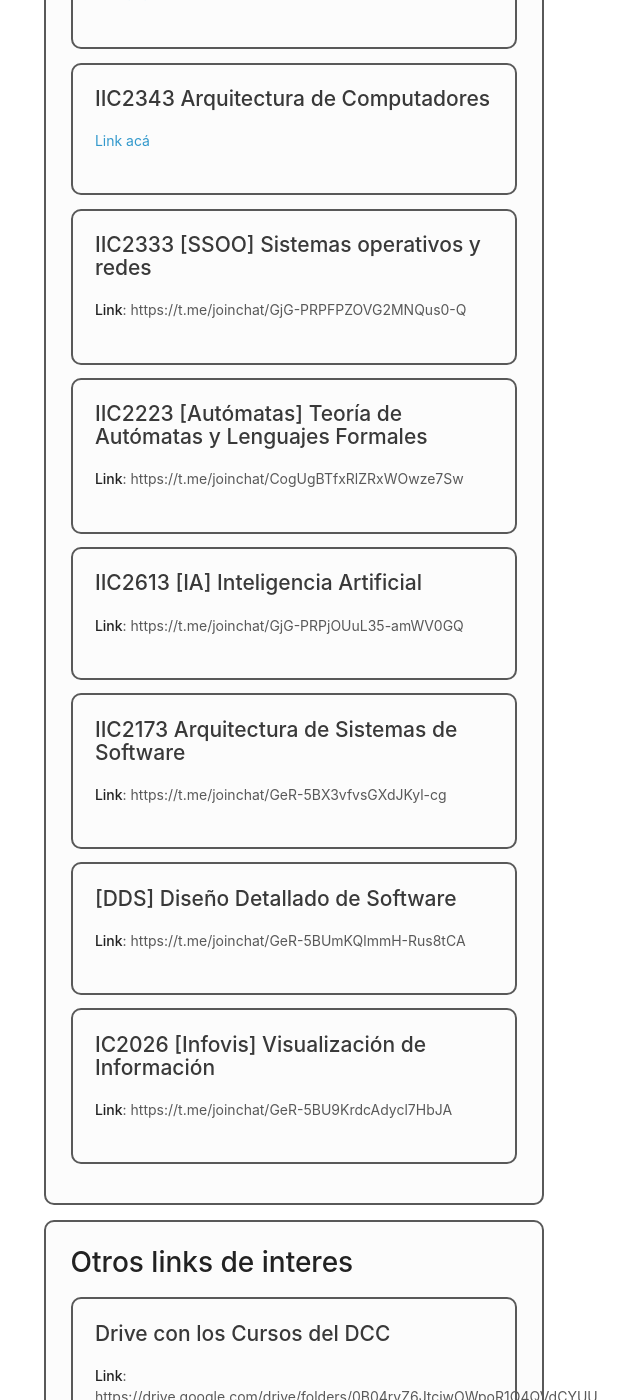
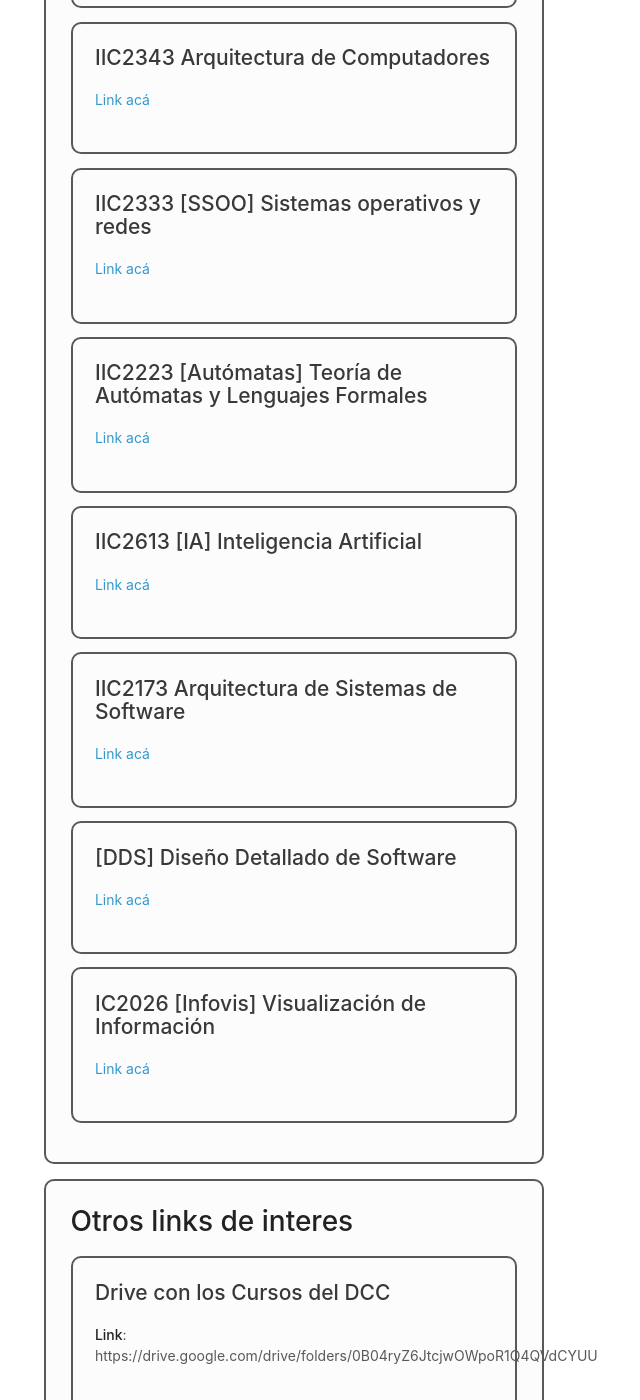
Before and after one commit to capitulo-acm-puc/capitulo-acm-puc.github.io, a Jekyll site: the page built from 6-grupos_y_canales.md, in a window 1280 px wide and 1400 px high, scrolled down 3218 px. Shown: the whole window, without its empty margins (562-1202 px from the left). Built offline with Jekyll 4.4.1, drawn with Linux system fonts in a browser that asks for light colours; some of the changed text lies outside the part shown.

Commit message:
Update 6-grupos_y_canales.md

```diff
--- a/6-grupos_y_canales.md
+++ b/6-grupos_y_canales.md
@@ -62,8 +62,8 @@ Grupo para hablar de cualquier cosa random y poder mandar mensajes de forma anó
 <div class="grupo">
 ## DCConfesiones-adminless:
 Advertencia, el grupo permite confesiones de todo tipo, sin censura.
+**Link**: [https://t.me/DCConfesionesAdminless](https://t.me/DCConfesionesAdminless)
 
-[**Link**](https://t.me/DCConfesionesAdminless)
 </div>
 
 </div>
@@ -123,32 +123,32 @@ Advertencia, el grupo permite confesiones de todo tipo, sin censura.
 
 <div class="grupo">
 ## IIC2333 [SSOO] Sistemas operativos y redes
-**Link**: https://t.me/joinchat/GjG-PRPFPZOVG2MNQus0-Q
+[Link acá](https://t.me/joinchat/GjG-PRPFPZOVG2MNQus0-Q)
 </div>
 
 <div class="grupo">
 ## IIC2223 [Autómatas]	Teoría de Autómatas y Lenguajes Formales
-**Link**: https://t.me/joinchat/CogUgBTfxRlZRxWOwze7Sw
+[Link acá](https://t.me/joinchat/CogUgBTfxRlZRxWOwze7Sw)
 </div>
 
 <div class="grupo">
 ## IIC2613 [IA] Inteligencia Artificial
-**Link**: https://t.me/joinchat/GjG-PRPjOUuL35-amWV0GQ
+[Link acá](https://t.me/joinchat/GjG-PRPjOUuL35-amWV0GQ)
 </div>
 
 <div class="grupo">
 ## IIC2173 Arquitectura de Sistemas de Software
-**Link**: https://t.me/joinchat/GeR-5BX3vfvsGXdJKyl-cg
+[Link acá](https://t.me/joinchat/GeR-5BX3vfvsGXdJKyl-cg)
 </div>
 
 <div class="grupo">
 ## [DDS] Diseño Detallado de Software
-**Link**: https://t.me/joinchat/GeR-5BUmKQlmmH-Rus8tCA
+[Link acá](https://t.me/joinchat/GeR-5BUmKQlmmH-Rus8tCA)
 </div>
 
 <div class="grupo">
 ## IC2026	[Infovis] Visualización de Información
-**Link**: https://t.me/joinchat/GeR-5BU9KrdcAdycl7HbJA
+[Link acá](https://t.me/joinchat/GeR-5BU9KrdcAdycl7HbJA)
 </div>
 
 
```
